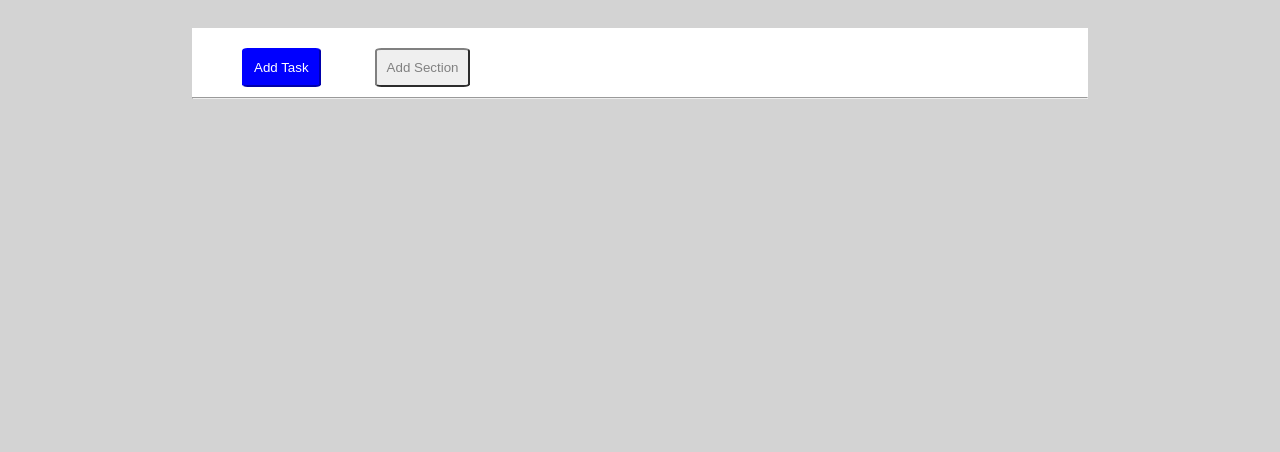
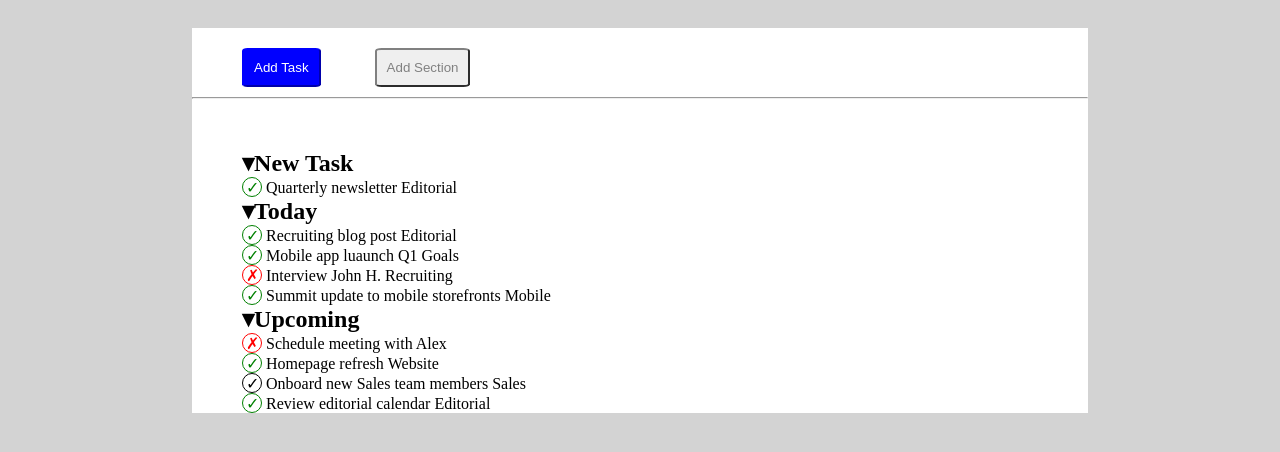
Before and after one commit to Rachele-Turtora/html-css-toboolist, a plain HTML site: page index.html in a window 1280 px wide. Shown: the part 92-544 px from the top of the page. Drawn offline with Linux system fonts and the light colour scheme.

Commit message:
[UPD] Added list scaffold

```diff
--- a/css/style.css
+++ b/css/style.css
@@ -23,7 +23,7 @@ img, h1{
     padding: 10px 0 10px 20px
 }
 
-/* MAIN */
+/* MAIN - BUTTONS*/
 
 .container{
     background-color: white;
@@ -47,3 +47,41 @@ button{
     color: gray;
     border-color: gray;
 }
+
+/* MAIN - LIST */
+
+.list{
+    margin-top: 50px;
+    margin-left: 50px;
+}
+
+ul{
+    list-style-type: none;
+    font-size: 16px;
+    font-weight: 300;
+}
+
+.main-point {
+    font-size: 24px;
+    font-weight: bold;
+}
+
+.tag, .bullet{
+    display: inline-block;
+}
+
+.bullet{
+    height: 20px;
+    width: 20px;
+    border: 0.5px solid;
+    border-radius: 50%;
+    padding-left: 3px;
+}
+
+.check{
+    color: green;
+}
+
+.cross{
+    color: red
+}
--- a/index.html
+++ b/index.html
@@ -20,6 +20,70 @@
             <button class="task">Add Task</button>
             <button class="section">Add Section</button>
             <hr>
+
+            <div class="list">
+                <ul class="main-list">
+                    <li class="main-point">
+                        &#9662;New Task
+                        <ul>
+                            <li>
+                                <div class="bullet check">&check;</div>
+                                <span>Quarterly newsletter</span>
+                                <div class="tag editorial">Editorial</div>
+                            </li>
+                        </ul>
+                    </li>
+                    <li class="main-point">
+                        &#9662;Today
+                        <ul>
+                            <li>
+                                <div class="bullet check">&check;</div>
+                                <span>Recruiting blog post</span>
+                                <div class="tag editorial">Editorial</div>
+                            </li>
+                            <li>
+                                <div class="bullet check">&check;</div>
+                                <span>Mobile app luaunch</span>
+                                <div class="tag goals">Q1 Goals</div>
+                            </li>
+                            <li>
+                                <div class="bullet cross">&cross;</div>
+                                <span>Interview John H.</span>
+                                <div class="tag recruiting">Recruiting</div>
+                            </li>
+                            <li>
+                                <div class="bullet check">&check;</div>
+                                <span>Summit update to mobile storefronts</span>
+                                <div class="tag mobile">Mobile</div>
+                            </li>
+                        </ul>
+                    </li>
+                    <li class="main-point">
+                        &#9662;Upcoming
+                        <ul>
+                            <li>
+                                <div class="bullet cross">&cross;</div>
+                                <span>Schedule meeting with Alex</span>
+                            </li>
+                            <li>
+                                <div class="bullet check">&check;</div>
+                                <span>Homepage refresh</span>
+                                <div class="tag website">Website</div>
+                            </li>
+                            <li>
+                                <div class="bullet chech">&check;</div>
+                                <span>Onboard new Sales team members</span>
+                                <div class="tag sales">Sales</div>
+                            </li>
+                            <li>
+                                <div class="bullet check">&check;</div>
+                                <span>Review editorial calendar</span>
+                                <div class="tag editorial">Editorial</div>
+                            </li>
+                        </ul>
+                    </li>
+                </ul>
+            </div>
         </div>
     </main>
 </body>
```
